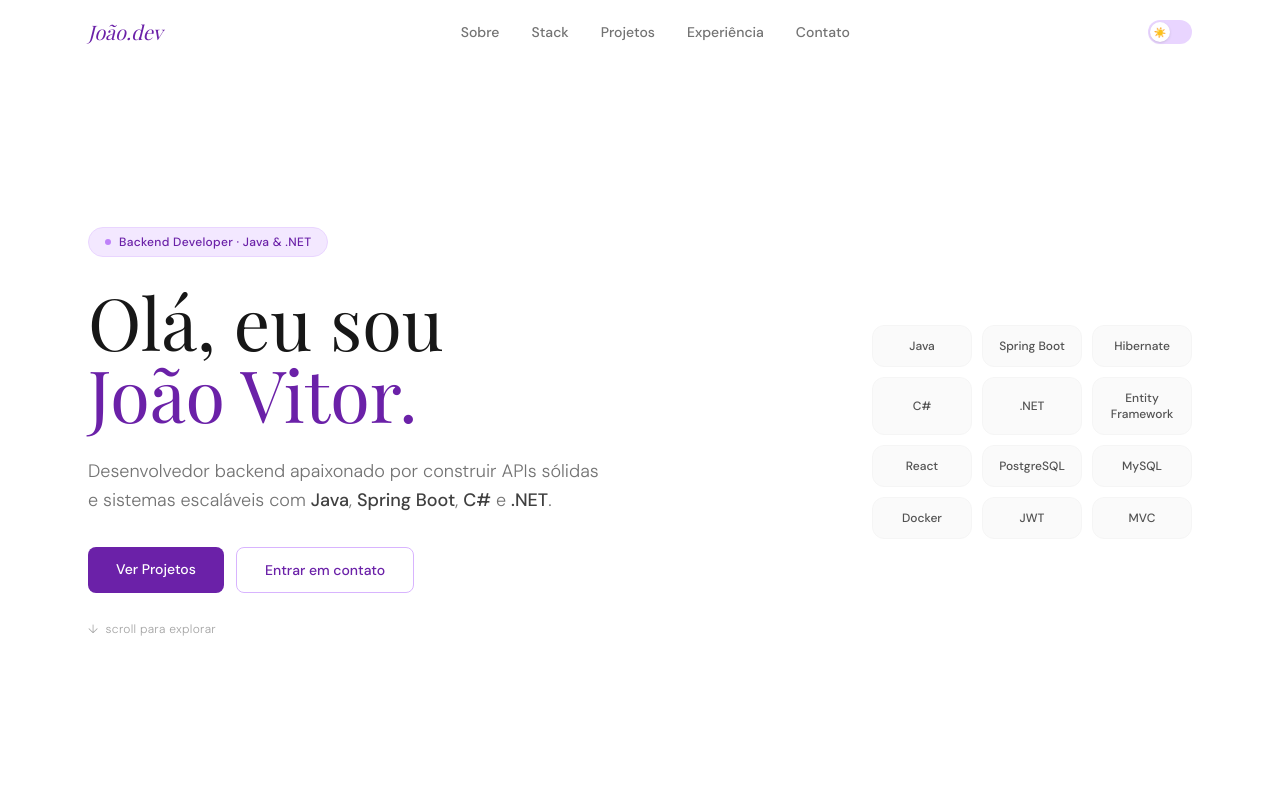
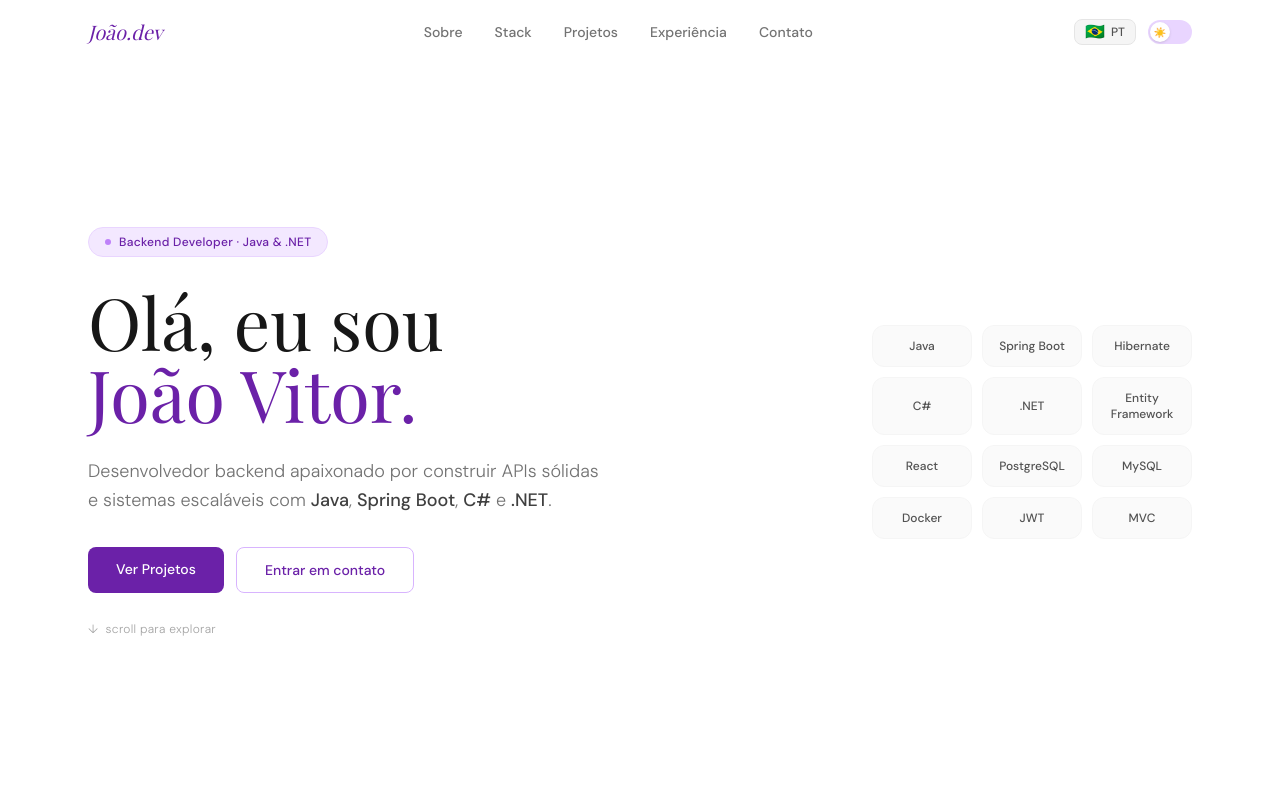
Before and after one commit to JoaoVGomees/portfolio-react, a React (Vite) app: page / in a window 1280 px wide. Shown: the top 800 px of the page. Built offline with nearby package versions, Linux system fonts and the light colour scheme; a web font is replaced by a local one.

Commit message:
feat: add language toggle button with BR/UK flag to Navbar

```diff
--- a/src/components/Navbar.jsx
+++ b/src/components/Navbar.jsx
@@ -1,14 +1,11 @@
 import { useState, useEffect } from 'react'
+import { useLang } from '../i18n/LangContext'
 
-const links = [
-  { label: 'Sobre',       href: '#sobre' },
-  { label: 'Stack',       href: '#stack' },
-  { label: 'Projetos',    href: '#projetos' },
-  { label: 'Experiência', href: '#experiencia' },
-  { label: 'Contato',     href: '#contato' },
-]
+const BR_FLAG = '🇧🇷'
+const UK_FLAG = '🇬🇧'
 
 export default function Navbar({ dark, toggleDark }) {
+  const { lang, toggleLang, t } = useLang()
   const [scrolled, setScrolled] = useState(false)
   const [open, setOpen] = useState(false)
 
@@ -17,6 +14,14 @@ export default function Navbar({ dark, toggleDark }) {
     window.addEventListener('scroll', fn)
     return () => window.removeEventListener('scroll', fn)
   }, [])
+
+  const links = [
+    { label: t.nav.sobre,       href: '#sobre' },
+    { label: t.nav.stack,       href: '#stack' },
+    { label: t.nav.projetos,    href: '#projetos' },
+    { label: t.nav.experiencia, href: '#experiencia' },
+    { label: t.nav.contato,     href: '#contato' },
+  ]
 
   return (
     <header className={`fixed top-0 inset-x-0 z-50 transition-all duration-300
@@ -39,6 +44,22 @@ export default function Navbar({ dark, toggleDark }) {
         </nav>
 
         <div className="flex items-center gap-3">
+
+          {/* Language toggle */}
+          <button onClick={toggleLang} aria-label="Toggle language"
+            className="flex items-center gap-1.5 px-2.5 py-1 rounded-lg
+              bg-neutral-100 dark:bg-neutral-800
+              border border-neutral-200 dark:border-neutral-700
+              hover:border-purple-300 dark:hover:border-purple-700
+              text-xs font-medium text-neutral-600 dark:text-neutral-300
+              transition-all duration-200 hover:scale-105">
+            <span className="text-base leading-none">
+              {lang === 'pt' ? BR_FLAG : UK_FLAG}
+            </span>
+            <span>{lang === 'pt' ? 'PT' : 'EN'}</span>
+          </button>
+
+          {/* Theme toggle */}
           <button onClick={toggleDark} aria-label="Alternar tema"
             className={`relative w-11 h-6 rounded-full transition-colors duration-300
               focus:outline-none focus-visible:ring-2 focus-visible:ring-purple-500
@@ -50,6 +71,7 @@ export default function Navbar({ dark, toggleDark }) {
             </span>
           </button>
 
+          {/* Mobile menu button */}
           <button onClick={() => setOpen(o => !o)} className="md:hidden p-1 flex flex-col gap-1.5">
             <span className={`block w-5 h-0.5 bg-neutral-600 dark:bg-neutral-300 transition-transform duration-200 ${open ? 'rotate-45 translate-y-2' : ''}`} />
             <span className={`block w-5 h-0.5 bg-neutral-600 dark:bg-neutral-300 transition-opacity duration-200 ${open ? 'opacity-0' : ''}`} />
```
